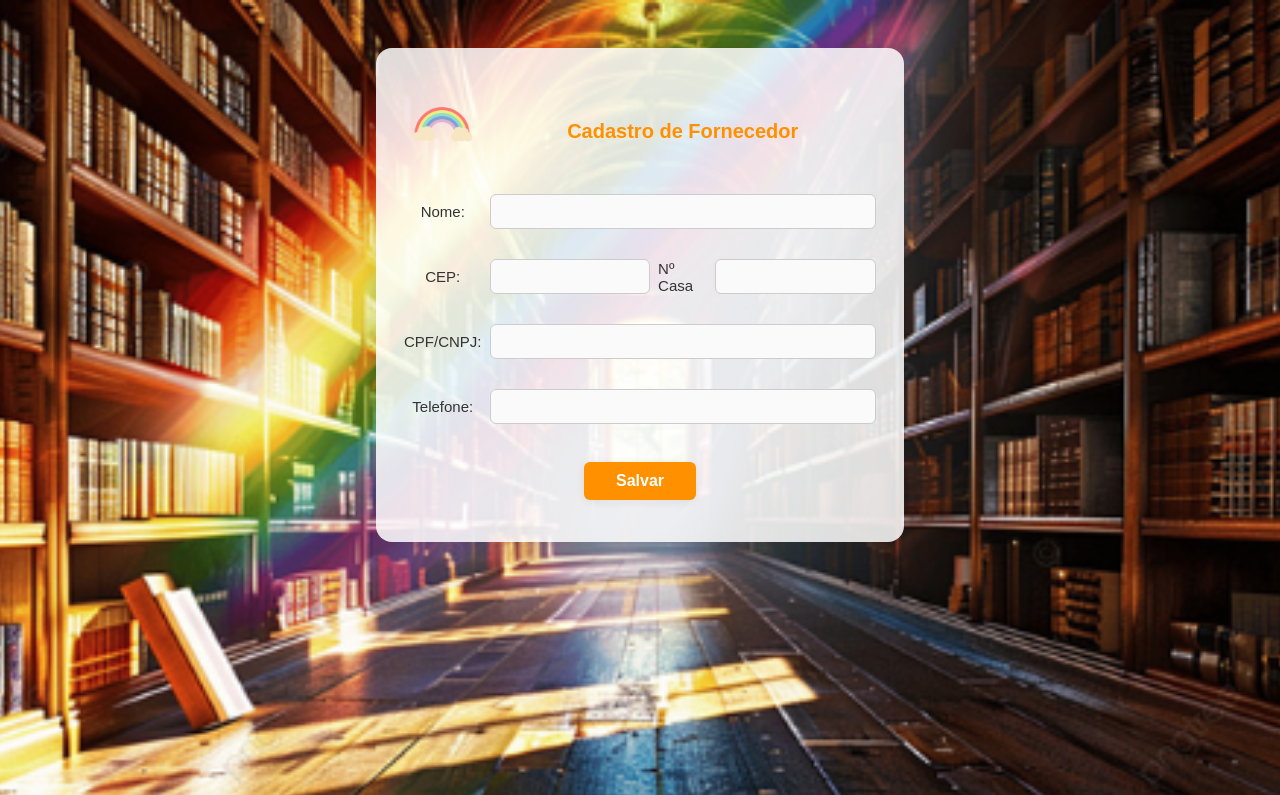
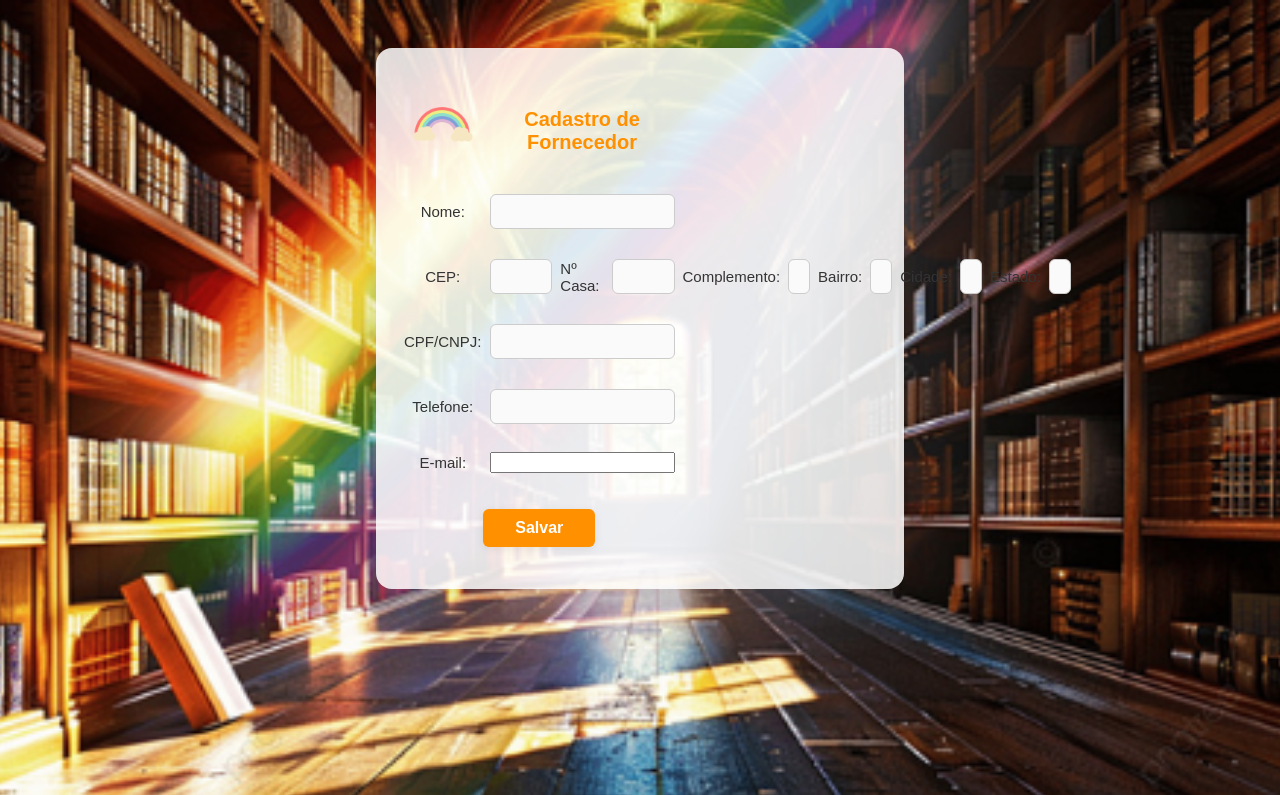
Before and after one commit to Marcozdrx/Biblioteca-Arco-Iris-Manual, a PHP site: page /cadastrar-fornecedores.php in a window 1280 px wide. Shown: the top 795 px of the page. Run offline with PHP 8.4, Linux system fonts and the light colour scheme.

Commit message:
Cadastro fornecedor
Cadastro do fornecedor

```diff
--- a/HTML/cadastrar-fornecedores.php
+++ b/HTML/cadastrar-fornecedores.php
@@ -1,5 +1,47 @@
 <?php
 require_once '../PHP/conexao.php';
+  try{
+    if ($_SERVER['REQUEST_METHOD'] == 'POST') {
+
+        $nome = $_POST['nome'];
+      $cpfCnpj = $_POST['cpfCnpj'];
+      $telefone = $_POST['telefone'];
+      $senha = $_POST['senha'];
+      $email = $_POST['email'];
+      $cep = $_POST['cep'];
+      $numCasa = $_POST['numCasa'];
+      $complemento = $_POST['complemento'];
+      $bairro = $_POST['bairro'];
+      $cidade = $_POST['cidade'];
+      $estado = $_POST['estado'];
+      $senha_hash = password_hash($senha, PASSWORD_DEFAULT);
+
+      $sql = "INSERT INTO usuarios (nome, cpfCnpj, telefone, email, cep, numCasa, complemento, bairro, cidade, estado) VALUES (:nome, :cpfCnpj, :telefone, :email, :cep, :numCasa, :complemento, :bairro, :cidade, :estado)";
+      $stmt = $pdo->prepare($sql);
+      $stmt->bindParam(":nome", $nome);
+      $stmt->bindParam(":cpfCnpj", $cpfCnpj);
+      $stmt->bindParam(":telefone", $telefone);
+      $stmt->bindParam(":senha", $senha_hash);
+      $stmt->bindParam(":email", $email);
+      $stmt->bindParam(":cep", $cep);
+      $stmt->bindParam(":numCasa", $numCasa);
+      $stmt->bindParam(":complemento", $complemento);
+      $stmt->bindParam(":bairro", $bairro);
+      $stmt->bindParam(":cidade", $cidade);
+      $stmt->bindParam(":estado", $estado);
+
+      if($stmt->execute()) {
+        echo "<script>alert('Fornecedor cadastrado com sucesso');</script>";
+      } else {
+        echo "<script>alert('Erro ao cadastrar fornecedor');</script>";
+      }
+
+      header('Location: fornecedores.php');
+      exit();
+    }
+  } catch (Exception $e) {
+    echo "<script>alert('Erro ao cadastrar fornecedor: " . $e->getMessage() . "');</script>";
+  }
 ?>
 <!DOCTYPE html>
 <html lang="pt-br">
@@ -29,8 +71,16 @@ require_once '../PHP/conexao.php';
             <tr>
                 <td><center>CEP:</center></td>
                 <td><input type="text" id="cep" name="cep" /></td>
-                <td>Nº Casa</td>
+                <td>Nº Casa:</td>
                 <td><input type="text" id="numCasa" name="numCasa" /></td>
+                <td>Complemento:</td>
+                <td><input type="text" id="complemento" name="complemento" /></td>
+                <td>Bairro:</td>
+                <td><input type="text" id="bairro" name="bairro" /></td>
+                <td>Cidade:</td>
+                <td><input type="text" id="cidade" name="cidade" /></td>
+                <td>Estado:</td>
+                <td><input type="text" id="estado" name="estado" /></td>
             </tr>
             <tr>
                 <td><center>CPF/CNPJ:</center></td>
@@ -41,6 +91,10 @@ require_once '../PHP/conexao.php';
                 <td colspan="3"><input type="text" id="telefone" name="telefone" /></td>
             </tr>
             <tr>
+                <td><center>E-mail:</center></td>
+                <td colspan="3"><input type="email" id="email" name="email" /></td>
+            </tr>
+            <tr>
                 <td colspan="4"><center><a href="php/cadastrofornecedor.php"><button type="submit">Salvar</button></a></center></td>
             </tr>
         </table>
```
